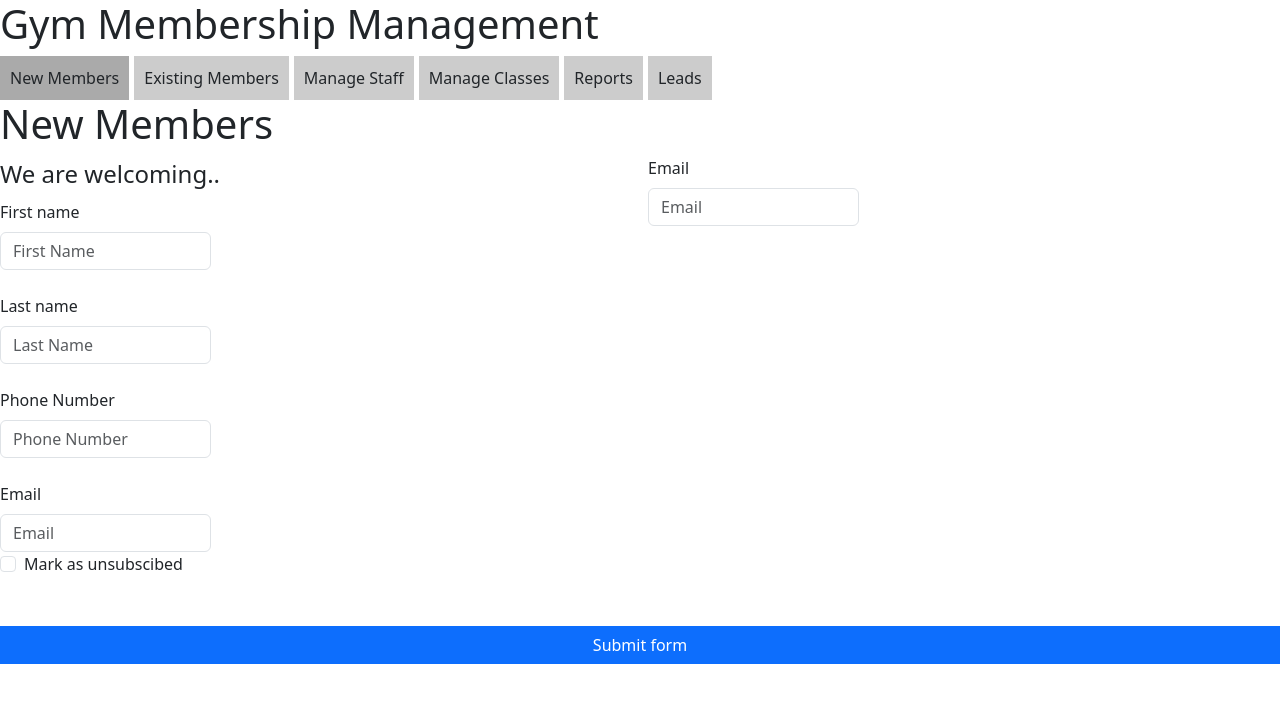
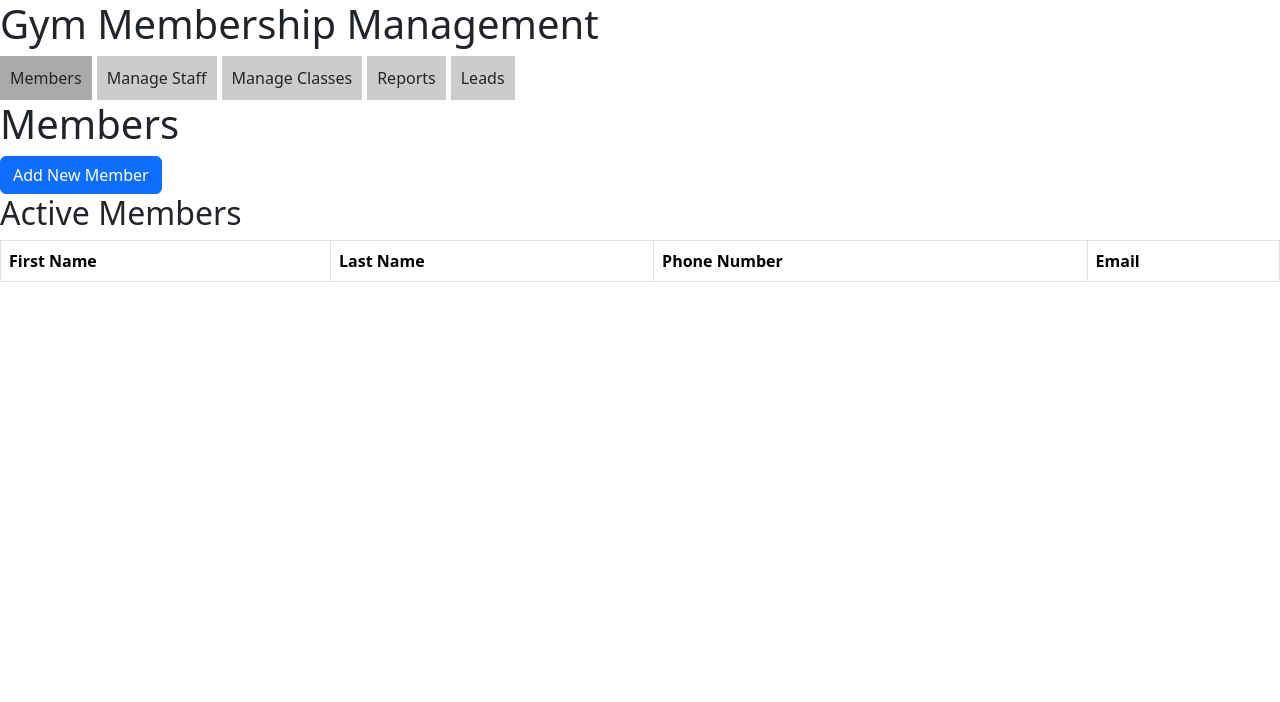
Before and after one commit to sgill994/gym-mgmt-app, a React app: page / in a window 1280 px wide. Shown: the top 702 px of the page. Built offline with nearby package versions, Linux system fonts and the light colour scheme.

Commit message:
deleted ExistingMembersPage and combined into MembersPage, updated MemberDetails for editting

```diff
--- a/package.json
+++ b/package.json
@@ -26,7 +26,8 @@
     "react-bootstrap": "^2.10.2",
     "react-dom": "^17.0.2",
     "sortablejs": "^1.15.2",
-    "style-loader": "^4.0.0"
+    "style-loader": "^4.0.0",
+    "uuid": "^9.0.1"
   },
   "devDependencies": {
     "@babel/core": "^7.14.6",
--- a/src/App.js
+++ b/src/App.js
@@ -2,14 +2,13 @@ import React, { useState } from 'react';
 import 'bootstrap/dist/css/bootstrap.min.css';
 import './assets/styles/App.css'
 import Tabs from './components/Tabs';
-import NewMembersPage from './pages/NewMembersPage';
-import ExistingMembersPage from './pages/ExistingMembersPage';
+import MembersPage from './pages/MembersPage';
 import ManageClassesPage from './pages/ManageClassesPage'
 // Import other pages here
 
 const App = () => {
   const [members, setMembers] = useState([]);
-  const [activeTab, setActiveTab] = useState('new');
+  const [activeTab, setActiveTab] = useState('members');
 
   const addMember = (member) => {
     setMembers([...members, member]);
@@ -20,12 +19,18 @@ const App = () => {
     setClasses([...classes, course]);
   };
 
+  const updateMember = (updatedMember, originalMember) => {
+    setMembers((prevMembers) => {
+      prevMembers.map(member)
+    }
+    );
+  }
+
   return (
     <div>
       <h1>Gym Membership Management</h1>
       <Tabs activeTab={activeTab} setActiveTab={setActiveTab} />
-      {activeTab === 'new' && <NewMembersPage addMember={addMember} />}
-      {activeTab === 'existing' && <ExistingMembersPage members={members} />}
+      {activeTab === 'members' && <MembersPage members={members} addMember={addMember} />}
       {activeTab === 'classes' && <ManageClassesPage classes={classes} addClass={addClass} />}
       {/* Add other tab conditions here */}
     </div>
--- a/src/components/MemberDetails.js
+++ b/src/components/MemberDetails.js
@@ -27,31 +27,65 @@ const MemberDetails = ({ member }) => {
                 border: none;
                 cursor: pointer;
             }
+            .hidden{
+                display:none
+            }
         </style>
     </head>
     <body>
-        <h2>Edit Member Details</h2>
+        <header>
+            <h2>Member Details</h2>
+            <button id="edit-button">Edit</button>
+            <button id="cancel-button" class="hidden">Cancel</button>
+        </header>
         <form id="memberDetailsForm">
             <label for="first-name">First Name: </label>
-            <input type="text" id="first-name" name="first-name" value="${member.firstName}">
+            <input type="text" id="first-name" name="firstName" value="${member.firstName}" readonly>
             <label for="last-name">Last Name: </label>
-            <input type="text" id="last-name" name="last-name" value="${member.lastName}">
+            <input type="text" id="last-name" name="lastName" value="${member.lastName}" readonly>
             <label for="phone">Phone Number: </label>
-            <input type="text" id="phone" name="phone" value="${member.phoneNumber}">
+            <input type="text" id="phone" name="phoneNumber" value="${member.phoneNumber}"readonly>
             <label for="email">Email: </label>
-            <input type="text" id="email" name="email" value="${member.email}">
-            <button type="submit">Save Changes</button>
+            <input type="text" id="email" name="email" value="${member.email}" readonly>
+            <button type="submit" id="save-button" class="hidden">Save Changes</button>
         </form>
 
         <script>
+            const editButton = document.getElementById('edit-button');
+            const saveButton = document.getElementById('save-button');
+            const cancelButton = document.getElementById('cancel-button');
+            const formFields = document.querySelectorAll('input');
+            const originalValues = {};
+
+            formFields.forEach(field => {originalValues[field.id] = field.value;});
+
+            editButton.addEventListener('click', function() {
+                formFields.forEach(field => field.removeAttribute('readonly'));
+                saveButton.classList.remove('hidden');
+                cancelButton.classList.remove('hidden');
+                editButton.classList.add('hidden');
+            });
+
+            cancelButton.addEventListener('click', function() {
+                formFields.forEach(field => {
+                    field.setAttribute('readonly', true);
+                    field.value = originalValues[field.id];
+                });
+                saveButton.classList.add('hidden');
+                cancelButton.classList.add('hidden');
+                editButton.classList.remove('hidden');
+            });
+
             document.getElementById('memberDetailsForm').addEventListener('submit', function(event) {
                 event.preventDefault();
                 const formData = new FormData(event.target);
                 const updatedMember = {};
+
                 for (const [key, value] of formData.entries()) {
                     updatedMember[key] = value;
                 }
-                console.log('Updated Member Data:', updatedMember);
+
+                console.log('Updated Member Data:', member);
                 window.close();
             });
         </script>
--- a/src/components/Tabs.js
+++ b/src/components/Tabs.js
@@ -3,18 +3,11 @@ import React from 'react';
 const Tabs = ({ activeTab, setActiveTab }) => (
   <div id="tabs">
     <div
-      id="new-members-tab"
-      className={activeTab === 'new' ? 'active' : ''}
-      onClick={() => setActiveTab('new')}
+      id="members-tab"
+      className={activeTab === 'members' ? 'active' : ''}
+      onClick={() => setActiveTab('members')}
     >
-      New Members
-    </div>
-    <div
-      id="existing-members-tab"
-      className={activeTab === 'existing' ? 'active' : ''}
-      onClick={() => setActiveTab('existing')}
-    >
-      Existing Members
+      Members
     </div>
     <div
       id="manage-staff-tab"
--- a/src/pages/ExistingMembersPage.js
+++ /dev/null
@@ -1,11 +0,0 @@
-import React from 'react';
-import MemberList from '../components/MemberList';
-
-const ExistingMembersPage = ({ members }) => (
-  <div id="existing-members" className="tab active">
-    <h1>Existing Members</h1>
-    <MemberList members={members} />
-  </div>
-);
-
-export default ExistingMembersPage;
--- a/src/pages/ManageClassesPage.js
+++ b/src/pages/ManageClassesPage.js
@@ -15,7 +15,7 @@ const ManageClassesPage = ({ classes, addClass }) => {
             <Button variant="primary" onClick={handleOpen}>Add New Class</Button>
             <Modal show={showModal} onHide={handleClose}>
                 <Modal.Header closeButton>
-                    <Modal.Title> Add New Class</Modal.Title>
+                    <Modal.Title>Add New Class</Modal.Title>
                 </Modal.Header>
                 <Modal.Body>
                     <NewClassForm addClass={(course) => { addClass(course); handleClose();}} />
--- /dev/null
+++ b/src/pages/MembersPage.js
@@ -0,0 +1,30 @@
+import React, { useState } from 'react';
+import { Modal, Button } from 'react-bootstrap';
+import NewMemberForm from '../components/NewMemberForm';
+import MemberList from '../components/MemberList';
+
+const MembersPage = ({ members, addMember }) => {
+  const [showModal, setShowModal] = useState(false);
+
+  const handleOpen = () => setShowModal(true);
+  const handleClose = () => setShowModal(false);
+
+  return (
+    <div id="members" className="tab active">
+      <h1>Members</h1>
+      <Button variant="primary" onClick={handleOpen}>Add New Member</Button>
+      <Modal show={showModal} onHide={handleClose}>
+        <Modal.Header closeButton>
+          <Modal.Title>Add New Member</Modal.Title>
+        </Modal.Header>
+        <Modal.Body>
+          <NewMemberForm addMember={(member) => { addMember(member); handleClose(); }} />
+        </Modal.Body>
+      </Modal>
+      <h2>Active Members</h2>
+      <MemberList members={members} />
+    </div>
+  );
+};
+
+export default MembersPage;
--- a/src/pages/NewMembersPage.js
+++ /dev/null
@@ -1,11 +0,0 @@
-import React from 'react';
-import NewMemberForm from '../components/NewMemberForm';
-
-const NewMembersPage = ({ addMember }) => (
-  <div id="new-members" className="tab active">
-    <h1>New Members</h1>
-    <NewMemberForm addMember={addMember} />
-  </div>
-);
-
-export default NewMembersPage;
```
Also changed, not shown: 1 other file (tests, documents, lock files or other folders).
